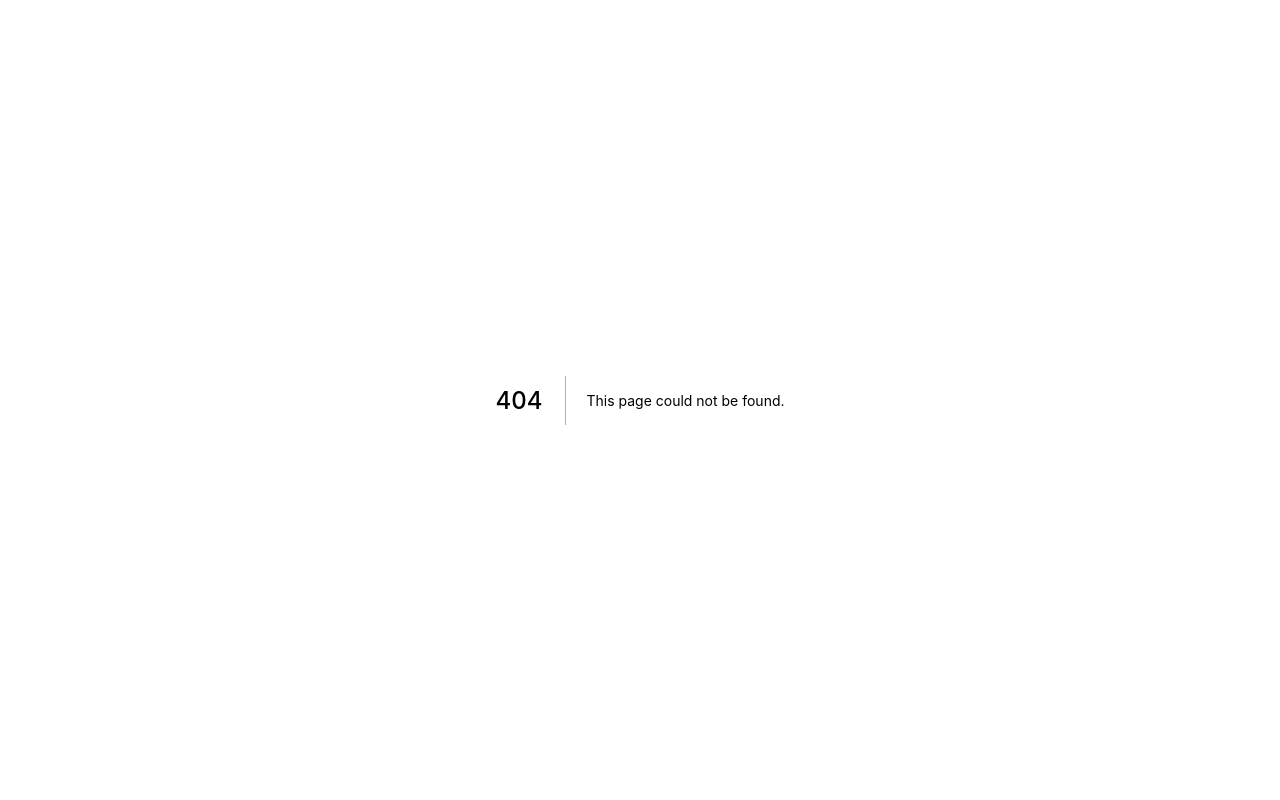
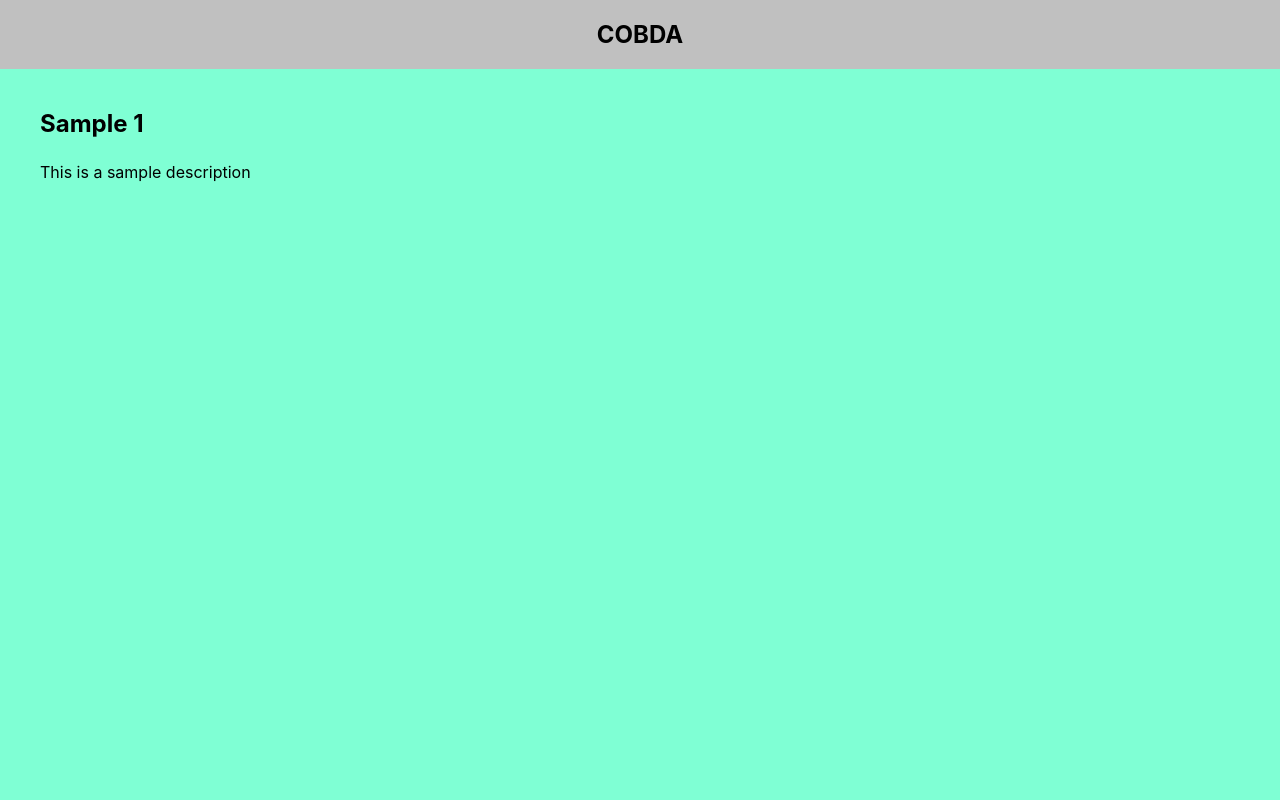
Before and after one commit to Cobda/cobda-web, a Next.js app: page /sign-up in a window 1280 px wide. Before the commit this address had no page. Shown: the top 800 px of the page. Built offline with nearby package versions, Linux system fonts and the light colour scheme.

Commit message:
[ch65] Resolve conflicts after rebase

```diff
--- a/src/components/Navbar/index.tsx
+++ b/src/components/Navbar/index.tsx
@@ -4,9 +4,9 @@ export default function Navbar() {
   return (
     <nav className="navbar">
       <h2 className="navbar__title">COBDA</h2>
-      <Link to="/sign-up" className="navbar__item">
+      {/* <Link to="/sign-up" className="navbar__item">
         Sign Up
-      </Link>
+      </Link> */}
     </nav>
-  );
+  )
 }
--- a/src/components/SignUpForm/styles.scss
+++ /dev/null
@@ -1,24 +0,0 @@
-@import '../../styles/main.scss';
-
-.sign-up-form {
-  width: 100%;
-  height: 100%;
-  flex-direction: column;
-  background-color: $background;
-
-  @include flex-center();
-
-  &__submit-button {
-    color: $light;
-    text-decoration: none;
-    padding: rem(5px 10px);
-    border-radius: rem(3px);
-
-    background-color: $shuttle-gray;
-    margin-top: rem(16px);
-
-    &:hover {
-      background-color: darken($background, 8%);
-    }
-  }
-}
--- /dev/null
+++ b/src/pages/sign-up.tsx
@@ -0,0 +1,19 @@
+import Footer from '../components/Footer'
+import HomeSection from '../components/HomeSection'
+import Navbar from '../components/Navbar'
+
+const SignUp = () => (
+  <>
+    <header>
+      <Navbar />
+    </header>
+    <main>
+      <HomeSection />
+    </main>
+    <footer>
+      <Footer />
+    </footer>
+  </>
+)
+
+export default SignUp
--- a/src/screens/SignUp/styles.scss
+++ /dev/null
@@ -1,8 +0,0 @@
-@import '../../styles/main.scss';
-
-.sign-up {
-  height: 100vh;
-  padding: 10%;
-
-  @include flex-center();
-}
--- a/src/styles/_functions.scss
+++ /dev/null
@@ -1,16 +0,0 @@
-@function strip-unit($value) {
-  @return $value / ($value * 0 + 1);
-}
-
-@function rem($values) {
-  $max: length($values);
-  $remValues: '';
-  @for $i from 1 through $max {
-    $value: (nth($values, $i));
-    $remValues: #{strip-unit($value) / strip-unit(16px)}rem;
-    @if $i < $max {
-      $remValues: #{$remValues + ' '};
-    }
-  }
-  @return $remValues;
-}
--- a/src/styles/abstracts/_functions.scss
+++ b/src/styles/abstracts/_functions.scss
@@ -2,6 +2,15 @@
   @return $value / ($value * 0 + 1);
 }
 
-@function rem($value) {
-  @return #{strip-unit($value) / strip-unit(16px)}rem;
+@function rem($values) {
+  $max: length($values);
+  $remValues: '';
+  @for $i from 1 through $max {
+    $value: (nth($values, $i));
+    $remValues: #{strip-unit($value) / strip-unit(16px)}rem;
+    @if $i < $max {
+      $remValues: #{$remValues + ' '};
+    }
+  }
+  @return $remValues;
 }
```
Also changed, not shown: src/components/SignUpForm/index.tsx (+5 -6 lines), src/screens/SignUp/index.tsx (deleted, +0 -21 lines), 1 other file (tests, documents, lock files or other folders).
